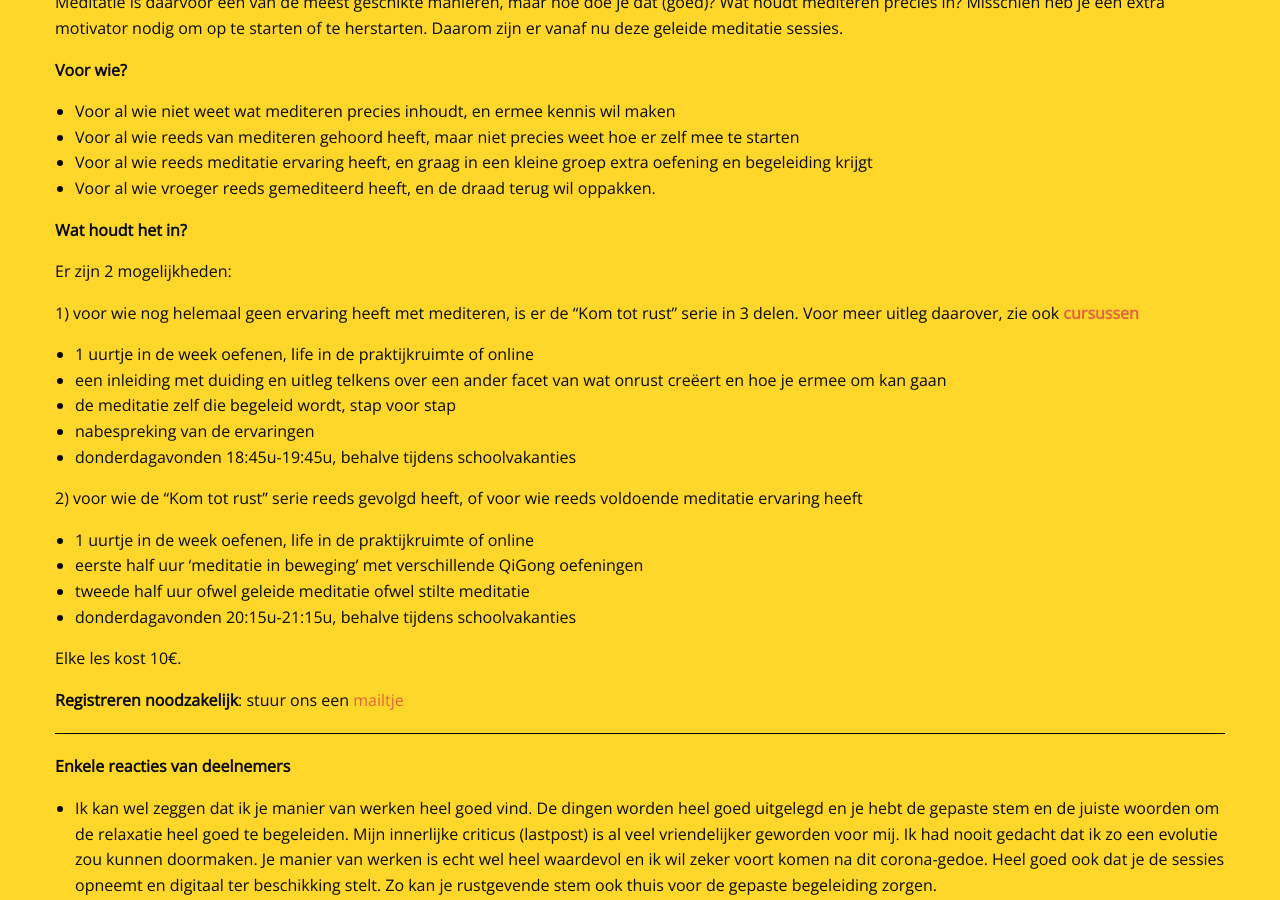
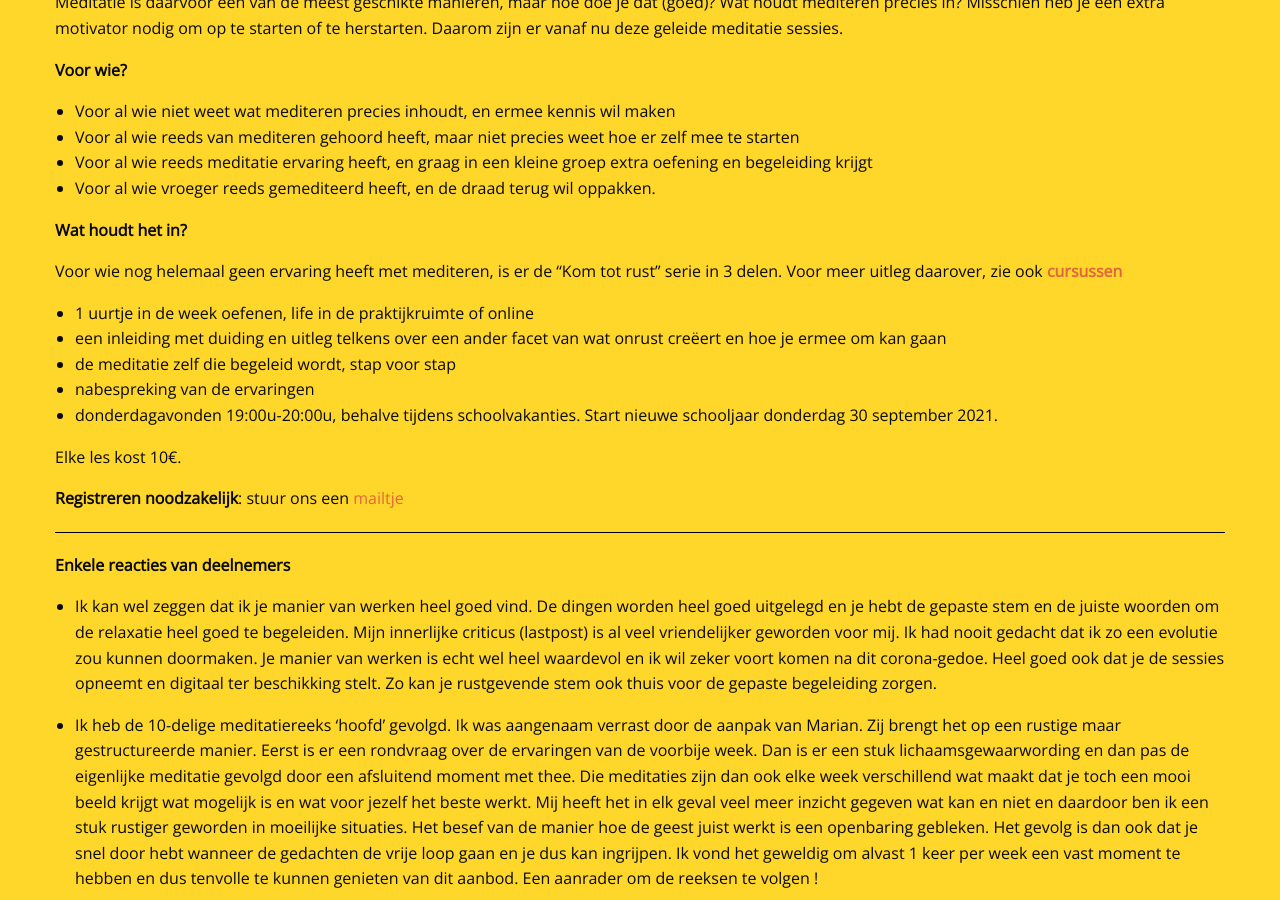
Before and after one commit to manopura/manopura.github.io, a Jekyll site: the page built from meditatie.md, in a window 1280 px wide and 900 px high, scrolled down 352 px. Built offline with Jekyll 4.4.1, drawn with Linux system fonts in a browser that asks for light colours; nearby versions of some CDN libraries; our own code applies the rules of GitHub Pages for plain Markdown files.

Commit message:
Update meditatie.md

```diff
--- a/meditatie.md
+++ b/meditatie.md
@@ -27,22 +27,15 @@
 
 **Wat houdt het in?**
 
-Er zijn 2 mogelijkheden:
 
-1) voor wie nog helemaal geen ervaring heeft met mediteren, is er de "Kom tot rust" serie in 3 delen.
+Voor wie nog helemaal geen ervaring heeft met mediteren, is er de "Kom tot rust" serie in 3 delen.
 Voor meer uitleg daarover, zie ook [**cursussen**](http://www.manopura.be/cursussen.html)
 
   * 1 uurtje in de week oefenen, life in de praktijkruimte of online
   * een inleiding met duiding en uitleg telkens over een ander facet van wat onrust creëert en hoe je ermee om kan gaan
   * de meditatie zelf die begeleid wordt, stap voor stap
   * nabespreking van de ervaringen
-  * donderdagavonden 18:45u-19:45u, behalve tijdens schoolvakanties
-
-2) voor wie de "Kom tot rust" serie reeds gevolgd heeft, of voor wie reeds voldoende meditatie ervaring heeft
-  * 1 uurtje in de week oefenen, life in de praktijkruimte of online
-  * eerste half uur 'meditatie in beweging' met verschillende QiGong oefeningen
-  * tweede half uur ofwel geleide meditatie ofwel stilte meditatie
-  * donderdagavonden 20:15u-21:15u, behalve tijdens schoolvakanties
+  * donderdagavonden 19:00u-20:00u, behalve tijdens schoolvakanties. Start nieuwe schooljaar donderdag 30 september 2021.
 
 Elke les kost 10€.
 
```
